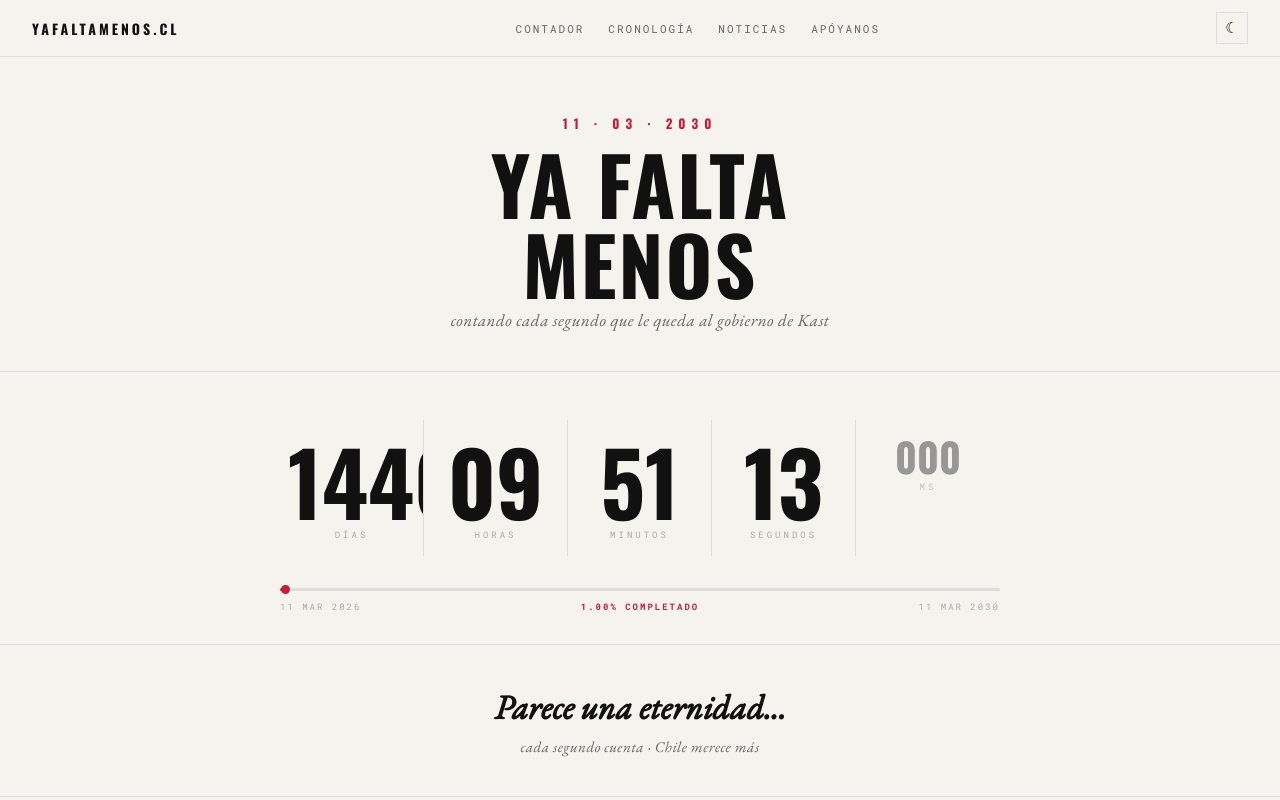
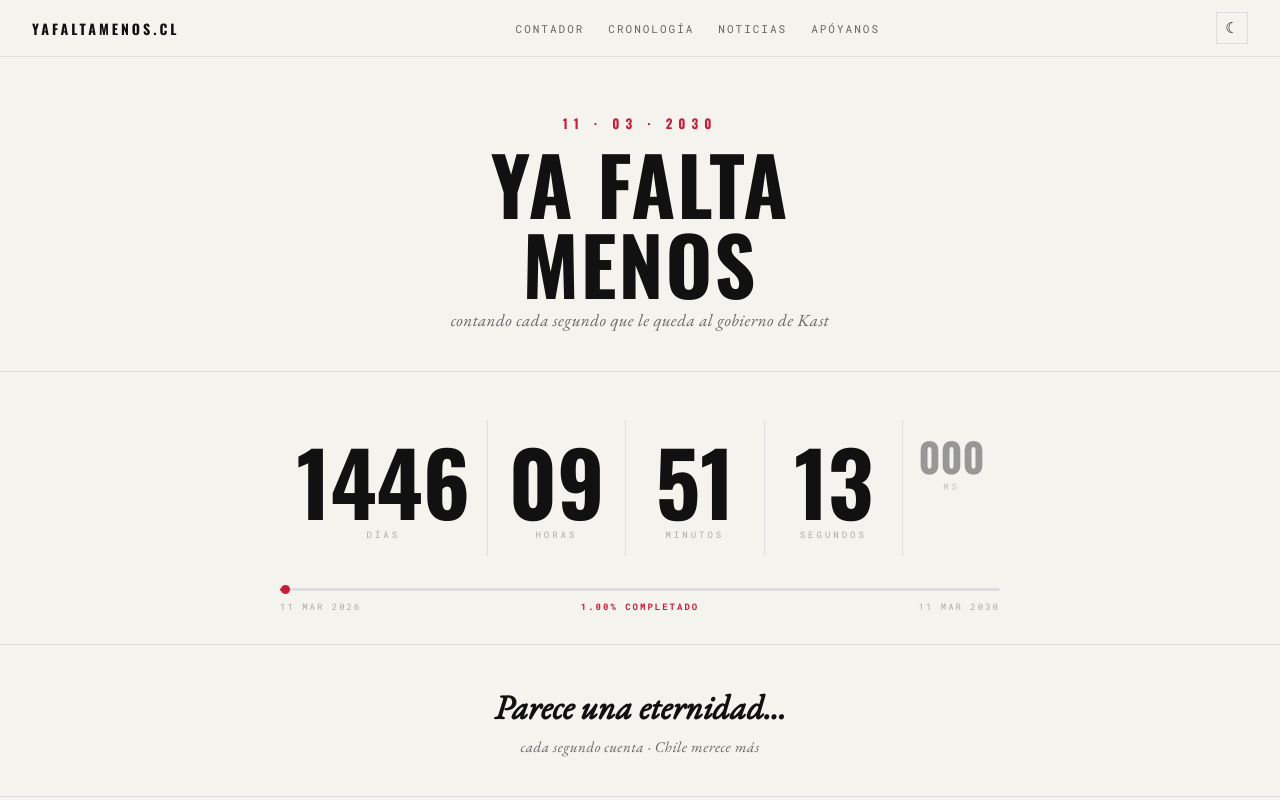
Before and after one commit to CGarridoc/yafaltamenos, a plain HTML site: page index.html in a window 1280 px wide. Shown: the top 800 px of the page. Drawn offline with nearby package versions, Linux system fonts and the light colour scheme.

Commit message:
fix: ancho contador días en desktop

```diff
--- a/static/css/style.css
+++ b/static/css/style.css
@@ -201,7 +201,7 @@ nav {
 
 .cd-grid {
   display: grid;
-  grid-template-columns: repeat(5, 1fr);
+  grid-template-columns: 1.5fr 1fr 1fr 1fr 0.7fr;
   max-width: 720px;
   margin: 0 auto 2rem;
 }
```
